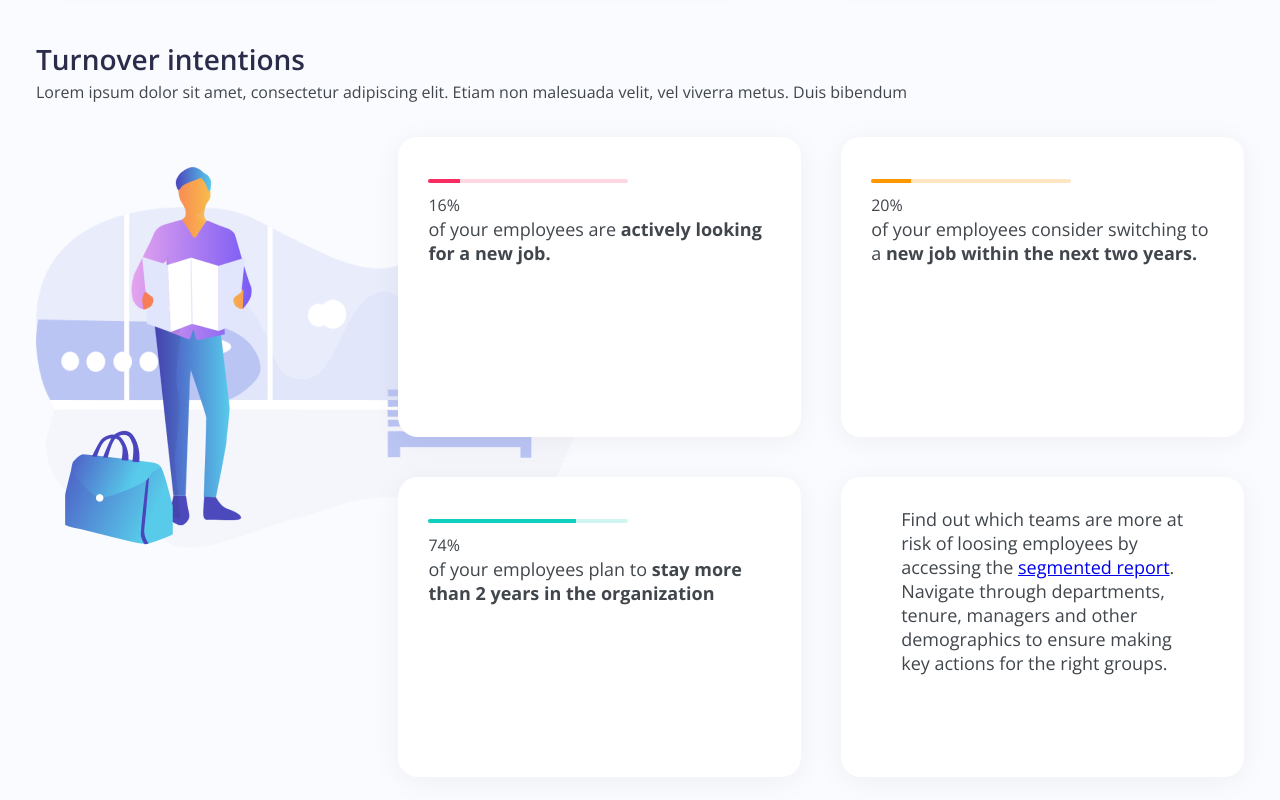
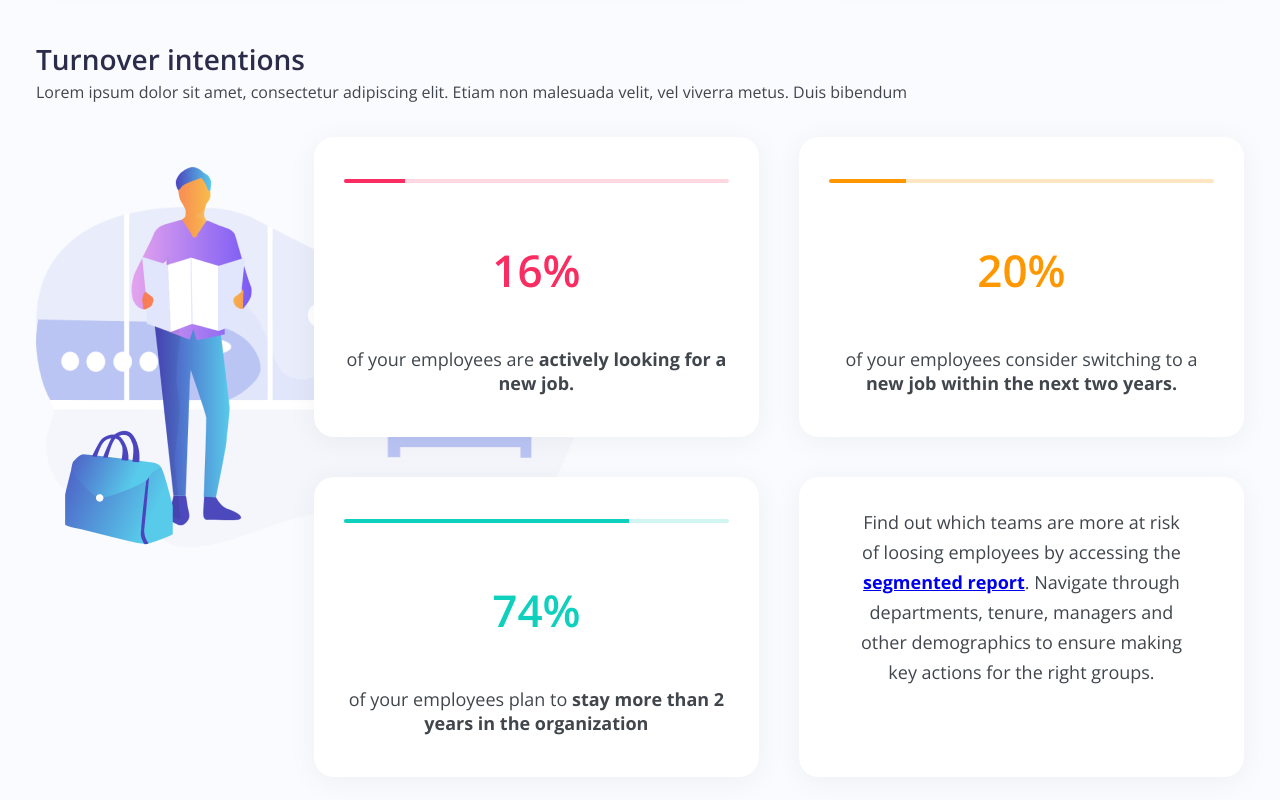
Before and after one commit to t123arun/hr-dashboard, a plain HTML site: page index.html in a window 1280 px wide. Shown: the part 1000-1800 px from the top of the page. Drawn offline with nearby package versions, Linux system fonts and the light colour scheme.

Commit message:
updated styles of section block

```diff
--- a/index.html
+++ b/index.html
@@ -59,7 +59,7 @@
                 </div>
                 <p class="font-18 bold-700">Current eNPS</p>
             </div>
-            <div class="col-4 border-20 box-shadow bg-light-pink benchmark">
+            <div class="col-4 border-20 box-shadow bg-light-pink benchmark flex flex-col">
                 <h3>Benchmark</h3>
                 <p class="font-18">Lorem ipsum dolor sit amet, consectetur adipiscing elit. Etiam non malesuada velit, vel viverra metus. Duis bibendum fermentum est, in accumsan ex. A</p>
                 <p class="font-18">We have compared your eNPS score to the <strong>professionnal services industry</strong> having 12 000 employees in the benchmark. Within this industry, the current last year eNPS is 32.</p>
@@ -73,8 +73,8 @@
            <p>Lorem ipsum dolor sit amet, consectetur adipiscing elit. Etiam non malesuada velit, vel viverra metus. Duis bibendum </p>
            <div class="relative pt-33">
                <img src="assets/bg-img-right.png" class="wrapper--bg-image_right"/>
-               <div class="grid w-70 ml-auto mr-0 gap-40">
-                   <div class="prgress-percent-block">
+               <div class="grid w-77 ml-auto mr-0 gap-40">
+                   <div class="progress-percent-block flex flex-col align-inherit">
                        <div class="progress-element progress-element--red">
                         <div class="progress-container">
                             <progress max="100" value="16">16%</progress>
@@ -83,26 +83,26 @@
                         <p class="percent-number red">16%</p>
                         <p class="font-18">of your employees are <strong>actively looking for a new job.</strong></p>
                    </div>
-                   <div class="prgress-percent-block">
+                   <div class="progress-percent-block  flex flex-col align-inherit">
                        <div class="progress-element progress-element--yellow">
                         <div class="progress-container">
                             <progress max="100" value="20">20%</progress>
                         </div>
                         </div>
-                        <p class="percent-number red">20%</p>
+                        <p class="percent-number yellow">20%</p>
                         <p class="font-18">of your employees consider switching to a <strong>new job within the next two years.</strong></p>
                    </div>
-                   <div class="prgress-percent-block">
+                   <div class="progress-percent-block  flex flex-col align-inherit">
                        <div class="progress-element progress-element--green">
                         <div class="progress-container">
                             <progress max="100" value="74">74%</progress>
                         </div>
                         </div>
-                        <p class="percent-number red">74%</p>
+                        <p class="percent-number green">74%</p>
                         <p class="font-18">of your employees plan to <strong>stay more than 2 years in the organization</strong></p>
                    </div>
                    <div class="text-container">
-                       <p class="font-18">Find out which teams are more at risk of loosing employees by accessing the <a href="/">segmented report</a>. Navigate through departments, tenure, managers and other demographics to ensure making key actions for the right groups.</p>
+                       <p class="font-18 lh-30 text-center">Find out which teams are more at risk of loosing employees by accessing the <a href="/"><strong>segmented report</strong></a>. Navigate through departments, tenure, managers and other demographics to ensure making key actions for the right groups.</p>
                    </div>
                </div>
            </div>
@@ -227,7 +227,7 @@
         <section class="container">
             <h2>Survey feedback satisfaction</h2>
             <p>We asked your employees about their satisfaction regarding the frequency at which their manager or the company is giving feedback on the survey.</p>
-            <div class="flex gap-55 py-60 align-inherit">
+            <div class="flex gap-55 py-60 align-inherit flex-wrap">
                 <div>
                     <div class="flex gap-12 justify-center">
                         <div class="reaction-block red">
@@ -308,7 +308,7 @@
                 <div class="flex p-35 flex-start">
                     <div class="flex gap-10 flex-start">
                         <img src="assets/comment-icon.png"/>
-                        <p class="font-20">What did they say about the survey review?</p>
+                        <p class="font-20 text-center">What did they say about the survey review?</p>
                     </div>
                     <p class="text-green">152 Comments</p>
                 </div>
--- a/style.css
+++ b/style.css
@@ -25,7 +25,7 @@ body{
 h1{
     font-weight: 600;
     font-size: 36px;
-    line-height: 24px;
+    line-height: 40px;
 }
 h2{
     font-weight: 600;
@@ -280,7 +280,6 @@ progress {
 }
 
 .progress-element {
-  width: 200px;
   margin: 0 0 10px;
 }
 
@@ -325,6 +324,27 @@ progress {
 .color-red p{
     color: #F92D61;
     font-weight: 600;
+}
+.lh-30{
+    line-height: 30px;
+}
+.text-center{
+    text-align: center;
+}
+
+.progress-percent-block .percent-number{
+    font-weight: 600;
+    font-size: 44px;
+    line-height: 100%;
+}
+.percent-number.red{
+    color: #F92D61;
+}
+.percent-number.yellow{
+    color: #FF9800;
+}
+.percent-number.green{
+    color: #0FCFBD;
 }
 .text-green{
     color: #0FCFBD;
@@ -418,14 +438,17 @@ animation: progress-green-25 1s ease-in forwards;
     padding-top:60px;
     padding-bottom: 60px
 }
+.progress-percent-block.flex{
+    flex-wrap: nowrap;
+}
 
-
-.prgress-percent-block{
+.progress-percent-block{
     padding: 42px 30px;
     background: var(--primary-white);
     border-radius: 20px;
     box-shadow: 0px 4px 30px 0px rgba(0, 0, 0, 0.05);
-    height: 300px;
+    min-height: 300px;
+    text-align: center;
 }
 .wrapper--bg-image_right{
     width: 100%;
@@ -460,14 +483,14 @@ animation: progress-green-25 1s ease-in forwards;
 .card-title{
     font-size: 20px;
     font-weight: 600;
-    line-height: 15px;
+    line-height: 24px;
     color: #203C65;
     margin-bottom: 40px;
 }
 .card{
     border: 1px solid #B7CDEE;
     background: var(--primary-white);
-    padding: 60px 30px;
+    padding: 75px 30px;
     text-align: center;
     cursor: pointer;
     position: relative;
@@ -540,6 +563,11 @@ animation: progress-green-25 1s ease-in forwards;
     max-height: 673px;
     overflow: hidden;
 }
+.comment-col .flex{
+    justify-content: center;
+    flex-direction: column;
+    align-items: center;
+}
 .flex.align-inherit{
     align-items: inherit;
 }
@@ -592,6 +620,7 @@ animation: progress-green-25 1s ease-in forwards;
     padding:12px;
     background: var(--primary-white);
     border: 1px solid #E3E3E3;
+    border-radius:4px;
     z-index:1;
 }
 .all-result:hover{
@@ -646,6 +675,9 @@ animation: progress-green-25 1s ease-in forwards;
 .review-wrapper .progress-container{
     height: 8px;
 }
+  .flex.flex-col{
+        flex-direction: column;
+    }
 /* ====media query ===== */
 @media only screen and (min-width: 768px){
     .search__form,
@@ -659,7 +691,10 @@ animation: progress-green-25 1s ease-in forwards;
     .right-column{
         justify-content: flex-end;
     }
-
+  .flex.flex-wrap{
+      flex-wrap: wrap;
+      justify-content: center;
+  }
 
 }
 @media only screen and (min-width: 1024px){
@@ -704,11 +739,8 @@ animation: progress-green-25 1s ease-in forwards;
     .mr-0{
         margin-right: 0;
     }
-    .flex{
-        flex-wrap: nowrap;
-    }
-    .w-70{
-        width: 70%;
+    .w-77{
+        width: 77%;
     }
     .text-container{
      padding: 30px 60px;
@@ -734,12 +766,30 @@ animation: progress-green-25 1s ease-in forwards;
     .comment-block .text-green {
         margin-left: -41px;
     }
+     .flex{
+        flex-wrap: nowrap;
+    }
+    .comment-col .flex {
+        justify-content: space-between;
+        flex-direction: row;
+        align-items: center;
+    }
+    .comment-col .text-center{
+        text-align: left;
+    }
 }
 @media only screen and (min-width: 1440px){
+     .flex.flex-wrap{
+        flex-wrap: nowrap;
+        }
+     .graph-column img{
+        overflow: visible;
+    }
     .container{
         max-width: 1350px;
         margin: 0 auto;
     }
+
     .col-8{
         flex-basis: 67%;
         padding: 48px 65px 37px;
```
